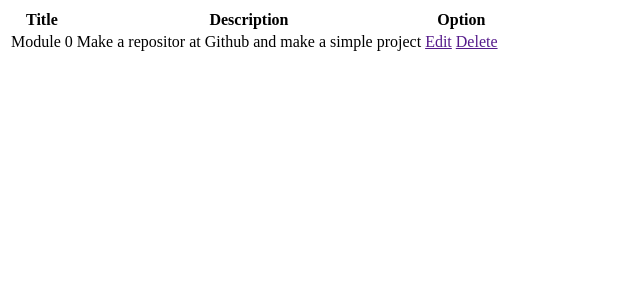
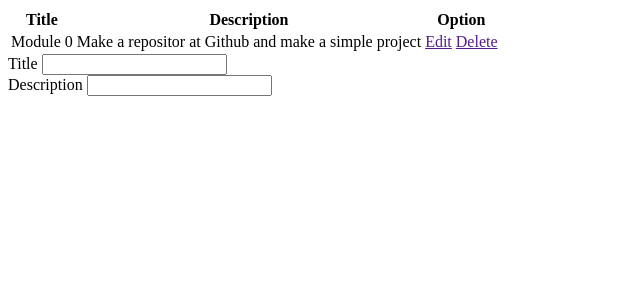
Before and after one commit to klyde123/Module-0-Todo-List, a PHP site: page / in a window 1280 px wide. Shown: the top 300 px of the page, without its empty margins (0-640 px from the left). Run offline with PHP 8.4, Linux system fonts and the light colour scheme.

Commit message:
Adding form at index.php for filling up the Title and Description

```diff
--- a/index.php
+++ b/index.php
@@ -25,11 +25,23 @@
 			<td>
 				<a href=""> Delete </a>
 			</td>
-
 		</tr>
 	</tbody>
 </table>
 
+<form>
+	<div class="input-group">
+		<label>Title</label>
+		<input type="text" name="name">
+	</div>
+
+	<div class="input-group">
+		<label>Description</label>
+		<input type="text" name="desc">
+	</div>
+
+
+</form>
 
 </body>
 </html>
```
